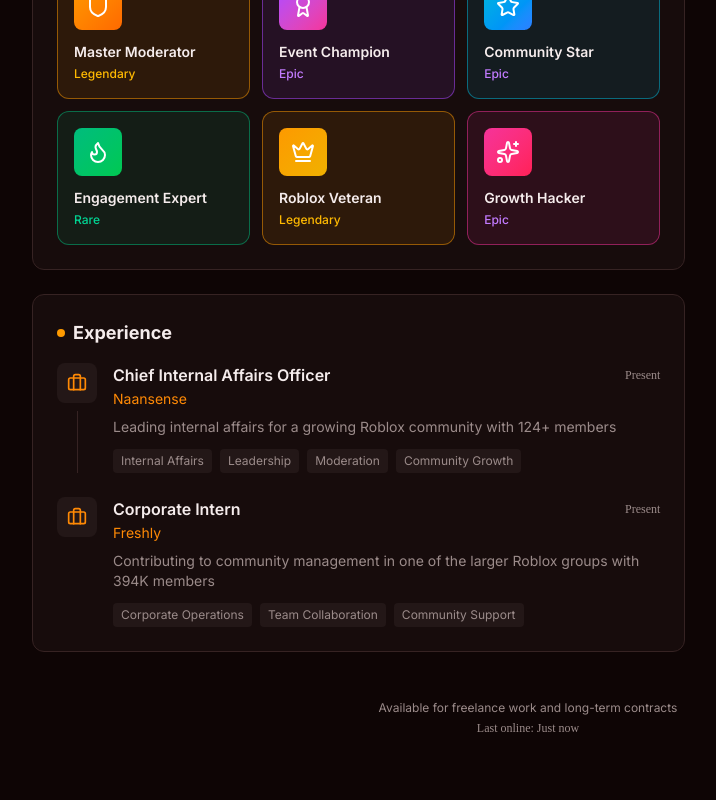
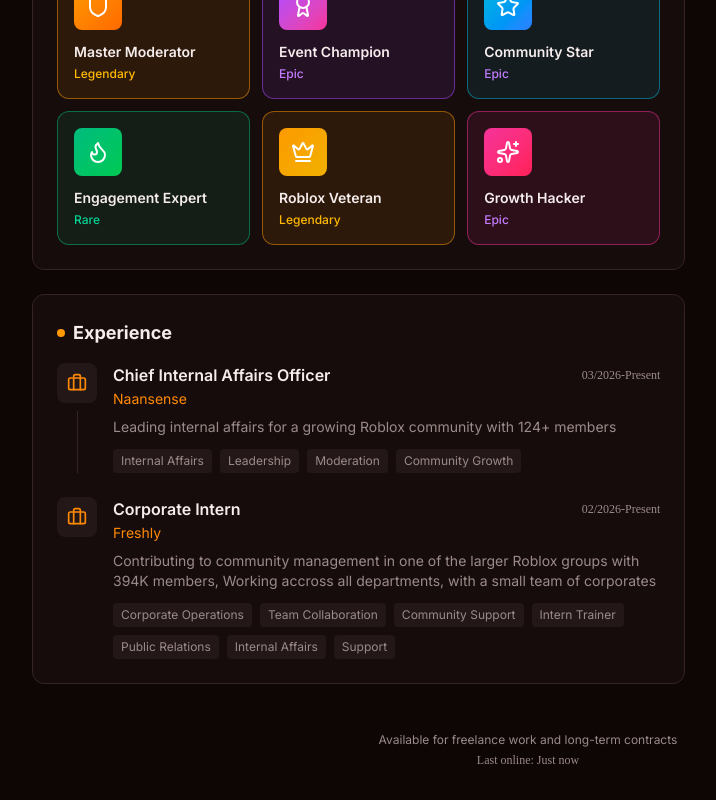
Before and after one commit to BlazyDoesDev/v0website, a Next.js app: page / in a window 1280 px wide. Shown: the part 1036-1836 px from the top of the page, without its empty margins (112-828 px from the left). Before the commit the page ends 1804 px from the top, so only its background shows below. Built offline with nearby package versions, Linux system fonts and the light colour scheme.

Commit message:
feat: update experience period and details, fix: correct social link URL
Co-authored-by: Oliver W <18367624+BlazyDoesDev@users.noreply.github.com>

```diff
--- a/components/experience-section.tsx
+++ b/components/experience-section.tsx
@@ -6,16 +6,16 @@ const experiences = [
   {
     role: "Chief Internal Affairs Officer",
     company: "Naansense",
-    period: "Present",
+    period: "03/2026-Present",
     description: "Leading internal affairs for a growing Roblox community with 124+ members",
     skills: ["Internal Affairs", "Leadership", "Moderation", "Community Growth"],
   },
   {
     role: "Corporate Intern",
     company: "Freshly",
-    period: "Present",
-    description: "Contributing to community management in one of the larger Roblox groups with 394K members",
-    skills: ["Corporate Operations", "Team Collaboration", "Community Support"],
+    period: "02/2026-Present",
+    description: "Contributing to community management in one of the larger Roblox groups with 394K members, Working accross all departments, with a small team of corporates",
+    skills: ["Corporate Operations", "Team Collaboration", "Community Support", "Intern Trainer", "Public Relations", "Internal Affairs", "Support"],
   },
 ]
 
--- a/components/social-links.tsx
+++ b/components/social-links.tsx
@@ -8,7 +8,7 @@ const socials = [
     handle: "blazyrawr",
     icon: MessageCircle,
     color: "hover:bg-indigo-500/10 hover:border-indigo-500/50 hover:text-indigo-400",
-    url: "https://discord.com/users/blazyrawr",
+    url: "https://discord.com/users/101702710314672128",
   },
   {
     name: "Roblox",
```
